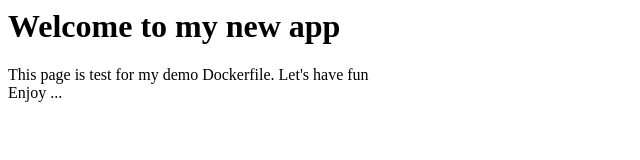
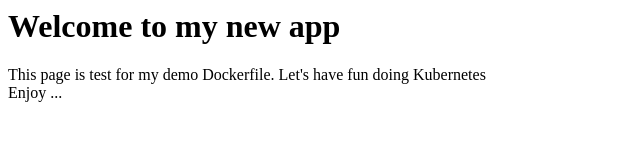
Before and after one commit to germanbook/DockNewK8, a plain HTML site: page Docker/newdocker/index.html in a window 1280 px wide. Shown: the whole page, without its empty margins (0-640 px from the left). Drawn offline with Linux system fonts and the light colour scheme.

Commit message:
Kubernetes added

```diff
--- a/Docker/newdocker/index.html
+++ b/Docker/newdocker/index.html
@@ -4,7 +4,7 @@
 
 <h1>Welcome to my new app</h1>
 
-This page is test for my demo Dockerfile. Let's have fun<br /> Enjoy ...
+This page is test for my demo Dockerfile. Let's have fun doing Kubernetes<br /> Enjoy ...
 </body>
 
 </html>
```
